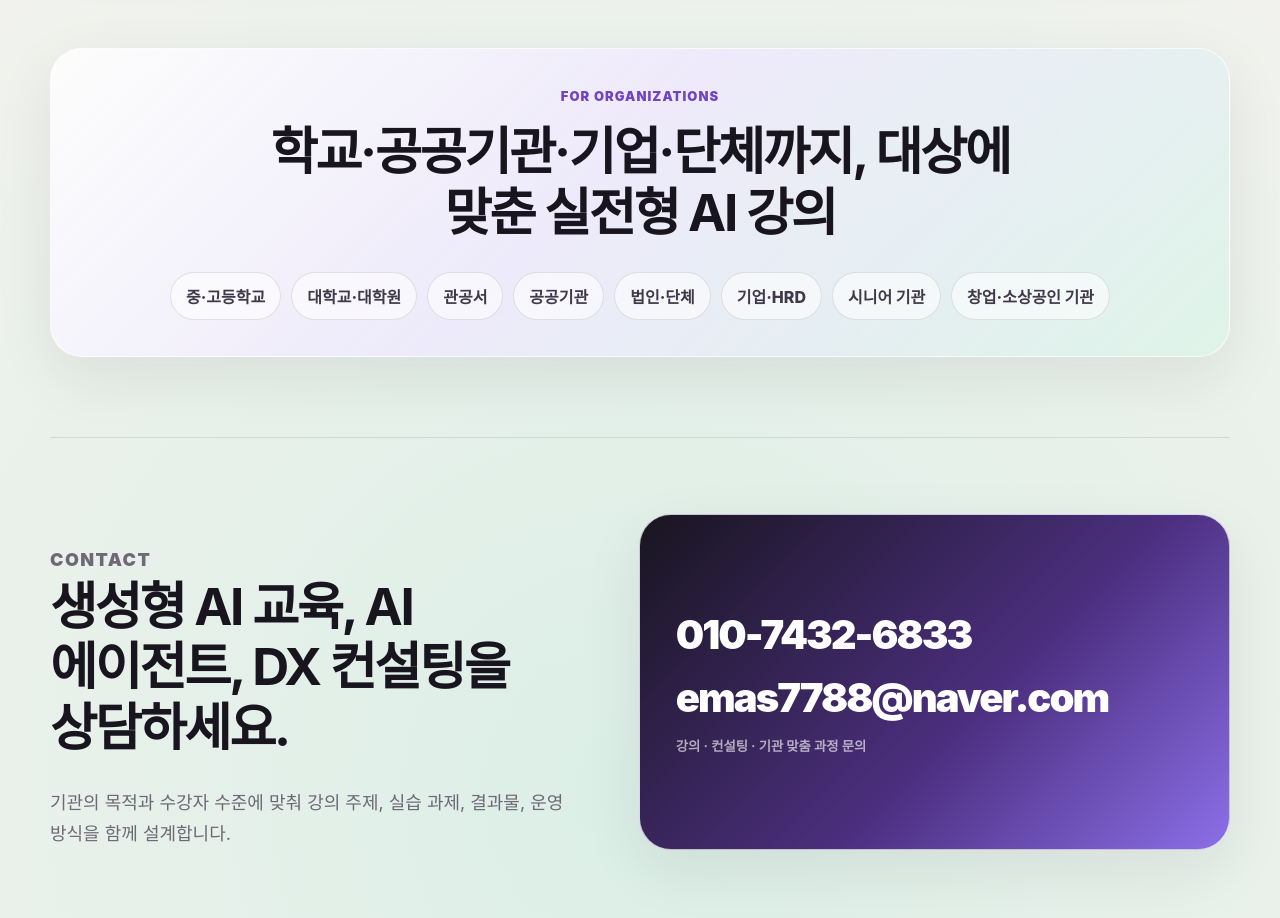
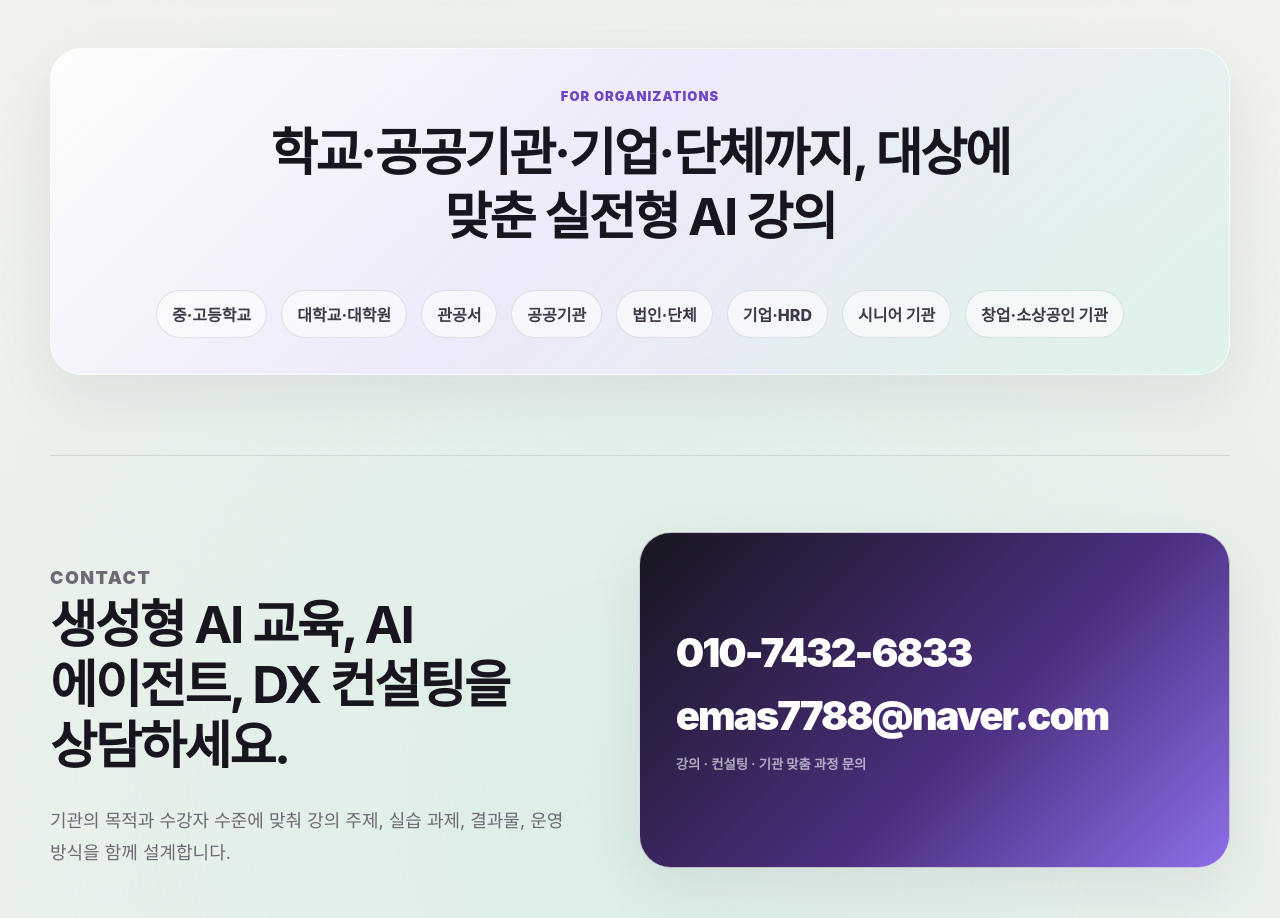
Before and after one commit to Shabley/goyeonsim-homepage, a React (Vite) app: page / in a window 1280 px wide. Shown: the part 3140-4058 px from the top of the page. Built offline with nearby package versions, Linux system fonts and the light colour scheme; a web font is replaced by a local one.

Commit message:
Improve organization section spacing

```diff
--- a/src/styles.css
+++ b/src/styles.css
@@ -89,8 +89,8 @@ h2 small { display: inline-block; font-size: .42em; letter-spacing: -0.03em; col
 .service p { color: var(--muted); margin: 0; line-height: 1.68; }
 
 .proof { margin: 26px 0 80px; text-align: center; background: linear-gradient(135deg, rgba(255,255,255,.84), rgba(239,232,255,.78) 45%, rgba(216,244,231,.68)); }
-.proof h2 { max-width: 760px; margin: 0 auto; }
-.clientList { display: flex; flex-wrap: wrap; justify-content: center; gap: 10px; margin-top: 30px; }
+.proof h2 { max-width: 820px; margin: 0 auto; line-height: 1.24; }
+.clientList { display: flex; flex-wrap: wrap; justify-content: center; gap: 14px; margin-top: 42px; }
 
 .contact { padding-bottom: 110px; }
 .contactCard { display: grid; gap: 14px; align-self: stretch; align-content: center; background: linear-gradient(135deg, #18151f, #4c2f7f 58%, #8c6fe8); color: white; }
```
